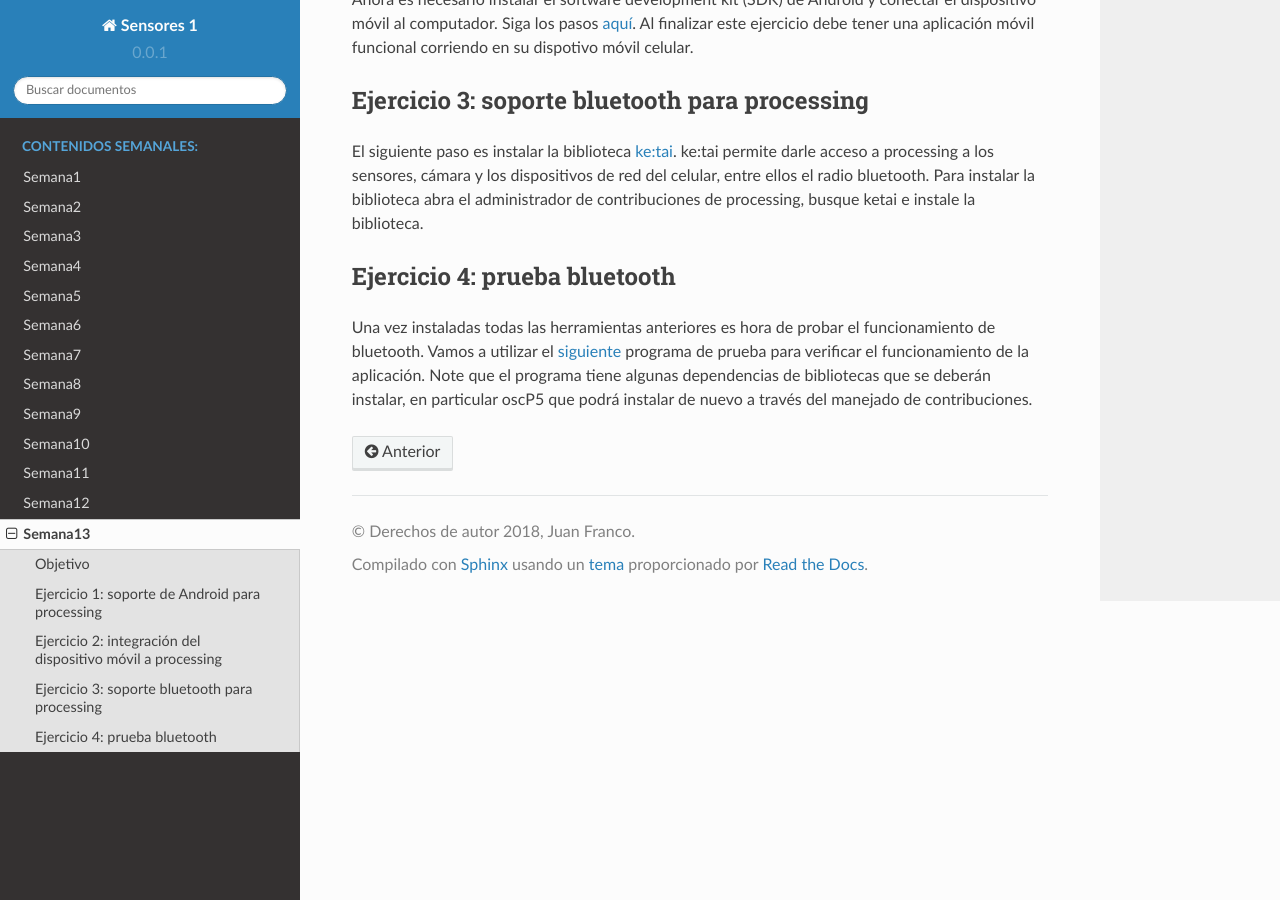
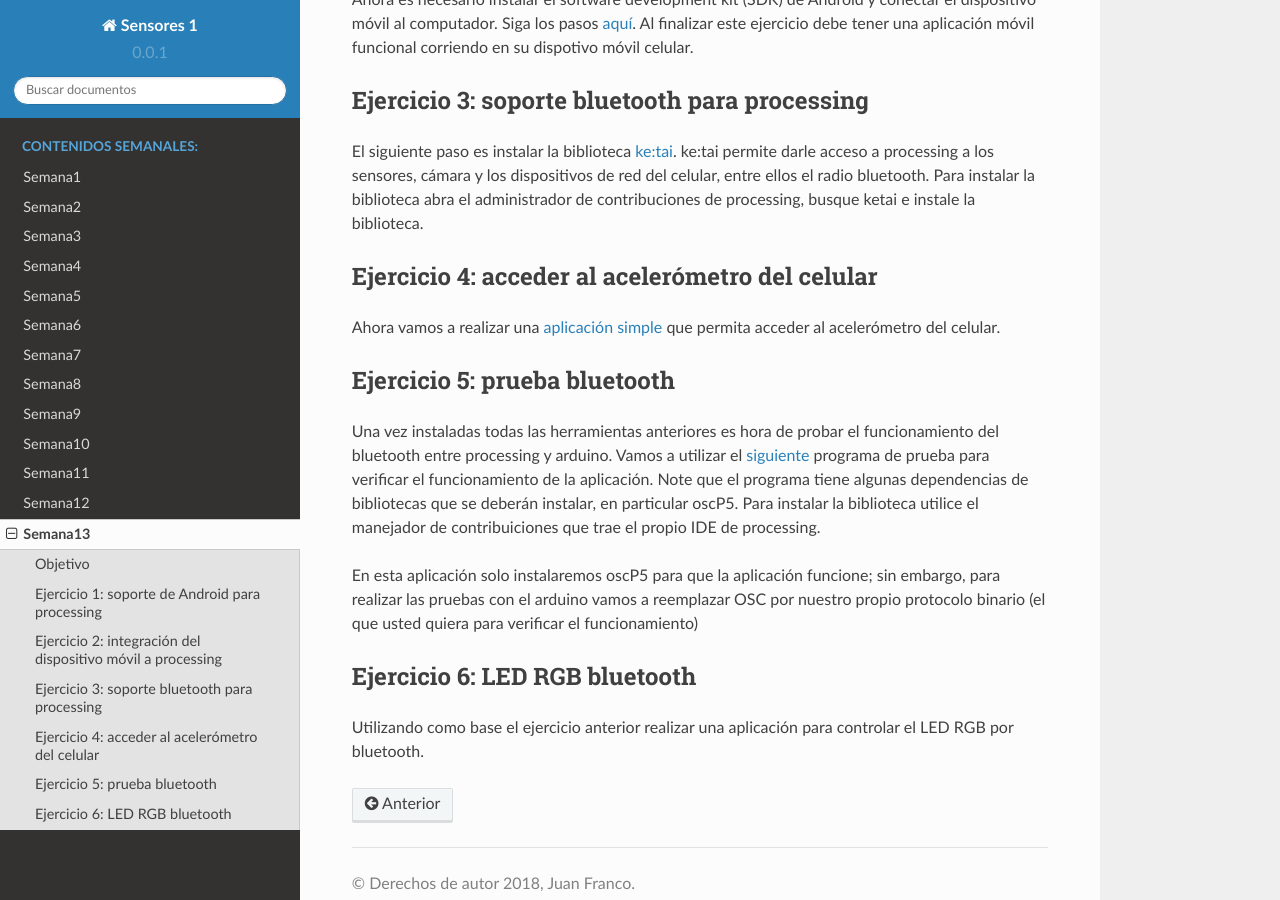
Before and after one commit to juanferfranco/sensores1, a Sphinx documentation site: the page built from docs/_semana13/semana13.rst, in a window 1280 px wide and 900 px high, scrolled down 580 px. Built offline with Sphinx 7.4.7 and the Read the Docs theme 2.0.0, drawn with Linux system fonts in a browser that asks for light colours.

Commit message:
update week 13

```diff
--- a/docs/_semana13/semana13.rst
+++ b/docs/_semana13/semana13.rst
@@ -28,9 +28,23 @@ El siguiente paso es instalar la biblioteca `ke:tai <http://ketai.org/>`__. ke:t
 sensores, cámara y los dispositivos de red del celular, entre ellos el radio bluetooth. Para instalar la biblioteca abra
 el administrador de contribuciones de processing, busque ketai e instale la biblioteca.
 
-Ejercicio 4: prueba bluetooth
+Ejercicio 4: acceder al acelerómetro del celular
+-------------------------------------------------
+Ahora vamos a realizar una `aplicación simple <http://ketai.org/examples/accelerometer/>`__ que permita acceder al
+acelerómetro del celular.
+
+Ejercicio 5: prueba bluetooth
 ------------------------------
-Una vez instaladas todas las herramientas anteriores es hora de probar el funcionamiento de bluetooth. Vamos a utilizar
-el `siguiente <http://ketai.org/examples/bluetoothcursors/>`__ programa de prueba para verificar el funcionamiento de la
-aplicación. Note que el programa tiene algunas dependencias de bibliotecas que se deberán instalar, en particular oscP5
-que podrá instalar de nuevo a través del manejado de contribuciones.
+Una vez instaladas todas las herramientas anteriores es hora de probar el funcionamiento del bluetooth entre processing
+y arduino. Vamos a utilizar el `siguiente <http://ketai.org/examples/bluetoothcursors/>`__ programa de prueba para
+verificar el funcionamiento de la aplicación. Note que el programa tiene algunas dependencias de bibliotecas que se deberán
+instalar, en particular oscP5. Para instalar la biblioteca utilice el manejador de contribuiciones que trae el propio IDE
+de processing.
+
+En esta aplicación solo instalaremos oscP5 para que la aplicación funcione; sin embargo, para realizar las pruebas con
+el arduino vamos a reemplazar OSC por nuestro propio protocolo binario (el que usted quiera para verificar el
+funcionamiento)
+
+Ejercicio 6: LED RGB bluetooth
+-------------------------------
+Utilizando como base el ejercicio anterior realizar una aplicación para controlar el LED RGB por bluetooth.
```
